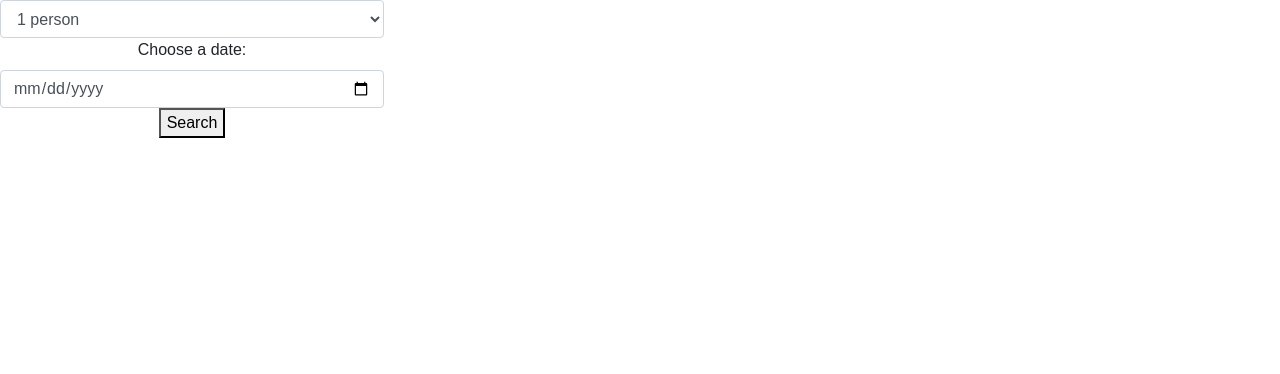
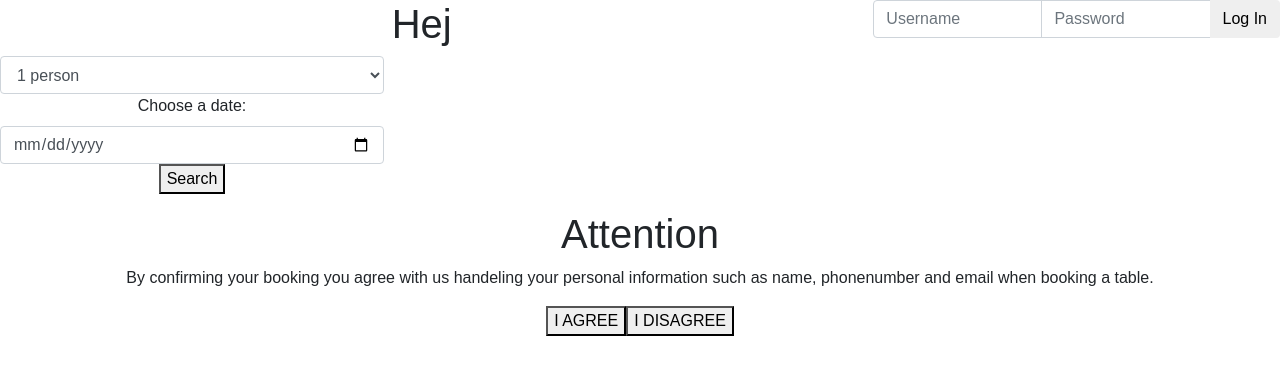
Before and after one commit to juliagulliksson/restaurant, a React (Create React App) app: page / in a window 1280 px wide. Shown: the top 374 px of the page. Built offline with nearby package versions, Linux system fonts and the light colour scheme.

Commit message:
initial work to make it gdpr compatible done, just need to stop rendering if customer disagrees to form

```diff
--- a/src/App.css
+++ b/src/App.css
@@ -1,4 +1,4 @@
-.form-container{
+.form-container {
   width: 30%;
 }
 
@@ -27,6 +27,14 @@
 }
 
 @keyframes App-logo-spin {
-  from { transform: rotate(0deg); }
-  to { transform: rotate(360deg); }
+  from {
+    transform: rotate(0deg);
+  }
+  to {
+    transform: rotate(360deg);
+  }
 }
+
+.navbar {
+  background-color: red;
+}
--- a/src/App.js
+++ b/src/App.js
@@ -1,5 +1,6 @@
 import React, { Component } from 'react';
 import './App.css';
+import Nav from './uiElements/navbar';
 import Book from './components/Book';
 
 class App extends Component {
@@ -8,7 +9,8 @@ class App extends Component {
   render() {
     return (
       <div className="App">
-        <Book/>
+        <Nav />
+        <Book />
       </div>
     );
   }
--- a/src/components/Book.js
+++ b/src/components/Book.js
@@ -1,6 +1,7 @@
 import React, { Component } from 'react';
 import SearchForm from './SearchForm';
 import SeatingForm from './SeatingForm';
+import Gdpr from '../uiElements/gdpr'
 import UserForm from './UserForm';
 
 class Book extends Component {
@@ -27,7 +28,7 @@ class Book extends Component {
   searchForVacantSeatings = () => {
 
     let formValues = JSON.stringify(this.state.date);
-    fetch('http://localhost/restaurant/src/components/php/search.php?formData=' + formValues,{
+    fetch('http://localhost/restaurant/src/components/php/search.php?formData=' + formValues, {
       method: 'GET',
       headers: {
         'Accept': 'application/json',
@@ -60,7 +61,7 @@ class Book extends Component {
   book = () => {
     console.log(this.state);
     let formValues = JSON.stringify(this.state);
-    fetch('http://localhost/restaurant/src/components/php/post.php?formData=' + formValues,{
+    fetch('http://localhost/restaurant/src/components/php/post.php?formData=' + formValues, {
       method: 'GET',
       headers: {
         'Accept': 'application/json',
@@ -76,16 +77,18 @@ class Book extends Component {
   render() {
     return (
       <div>
-        <SearchForm dateChange= {this.handleChange}
-        dateValue = {this.state.date} handleClick={this.searchForVacantSeatings}/>
+        <SearchForm dateChange={this.handleChange}
+          dateValue={this.state.date} handleClick={this.searchForVacantSeatings} />
 
         {this.state.chooseSeating &&
-        <SeatingForm seatingTimes = {this.state.seatingTimes}
-        chosenSeating = {this.state.chosenSeating}
+          <SeatingForm seatingTimes={this.state.seatingTimes}
+            chosenSeating={this.state.chosenSeating}
             handleChange={this.handleChange}
-        handleClick = {this.proceedBooking} /> }
+            handleClick={this.proceedBooking} />}
 
-        {this.state.booking && <UserForm handleChange={this.handleChange} handleClick={this.book}/>}
+        <Gdpr />
+
+        {this.state.booking && <UserForm handleChange={this.handleChange} handleClick={this.book} />}
       </div>
     );
   }
--- /dev/null
+++ b/src/uiElements/gdpr.js
@@ -0,0 +1,47 @@
+import React from 'react';
+
+
+
+class Gdpr extends React.Component {
+
+    state = {
+        gdpr: false
+    }
+
+    gdprAgree = () => {
+        this.setState({
+            gdpr: true
+        })
+        this.gdprCheck()
+    }
+
+    gdprDisagree = () => {
+        this.setState({
+            gdpr: false
+        })
+        this.gdprCheck()
+    }
+
+    gdprCheck = () => {
+        if (this.state.gdpr === false || this.state.gdpr === true) {
+            console.log(this.state.gdpr)
+        }
+    }
+
+    render() {
+        return (
+            <div className="gdprPopup">
+                <h1>
+                    Attention
+                </h1>
+                <p>
+                    By confirming your booking you agree with us handeling your personal information such as name, phonenumber and email when booking a table.
+                </p>
+                <button onClick={this.gdprAgree} type="submit">I AGREE</button>
+                <button onClick={this.gdprDisagree} type="submit" > I DISAGREE</button>
+            </div >
+        );
+    }
+}
+
+export default Gdpr;
--- /dev/null
+++ b/src/uiElements/navbar.js
@@ -0,0 +1,23 @@
+import React from 'react';
+import '../App.css';
+
+function Nav() {
+    return (
+        <div className="row">
+            <div className="col-sm-8">
+                <h1>Hej</h1>
+            </div>
+            <div className="col-sm-4">
+                <div className="input-group">
+                    <input className="form-control" placeholder="Username" type="text"></input>
+                    <input className="form-control" placeholder="Password" type="password"></input>
+                    <div className="input-group-append">
+                        <button className="btn">Log In</button>
+                    </div>
+                </div>
+            </div>
+        </div>
+    )
+}
+
+export default Nav;
```
Lines whose indentation alone changed are shown as unchanged.
